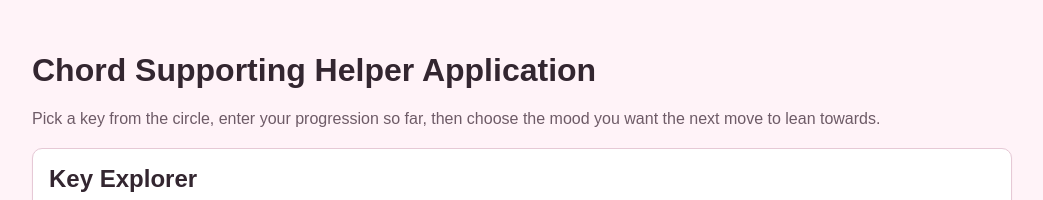
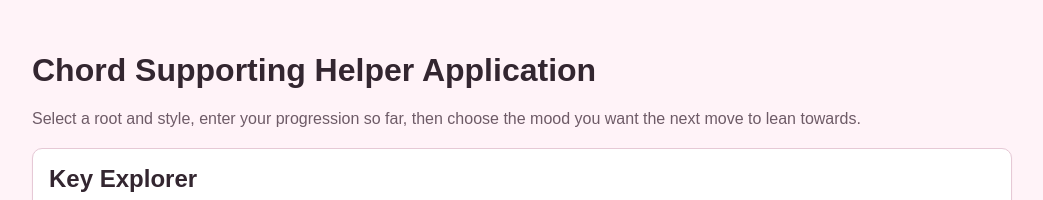
Before and after one commit to beccapowellstuff/Chord-Supporting-Helper-Application, a website with bundled scripts: page index.html in a window 1280 px wide. Shown: the top 200 px of the page, without its empty margins (118-1161 px from the left). Built offline with nearby package versions, Linux system fonts and the light colour scheme; files whose address does not match are found by name.

Commit message:
fix: update instructional text for clarity in the main application description

```diff
--- a/index.html
+++ b/index.html
@@ -10,7 +10,7 @@
 <body>
   <div class="page">
     <h1>Chord Supporting Helper Application</h1>
-    <p>Pick a key from the circle, enter your progression so far, then choose the mood you want the next move to lean towards.</p>
+    <p>Select a root and style, enter your progression so far, then choose the mood you want the next move to lean towards.</p>
 
     <div class="panel">
       <h2>Key Explorer</h2>
```
